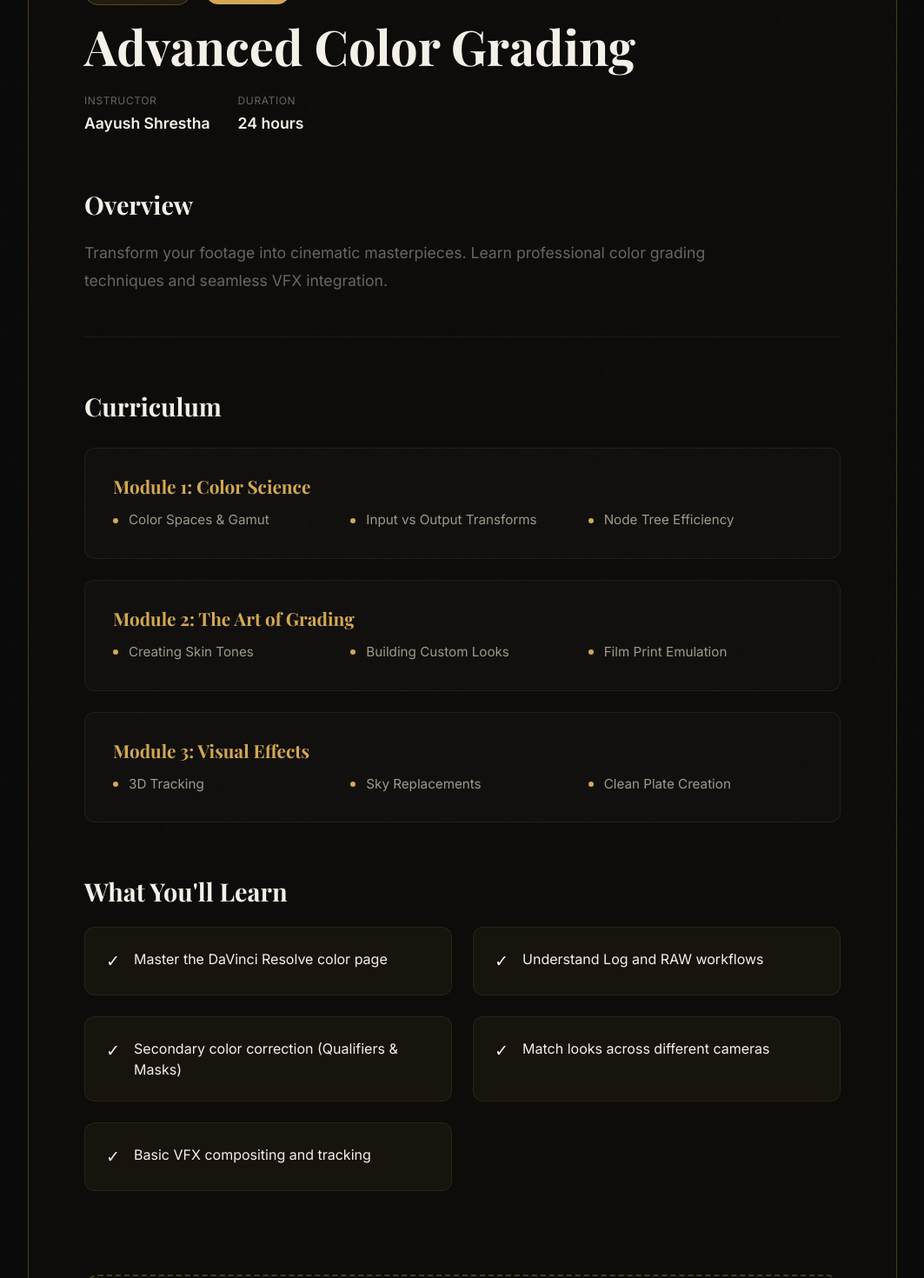
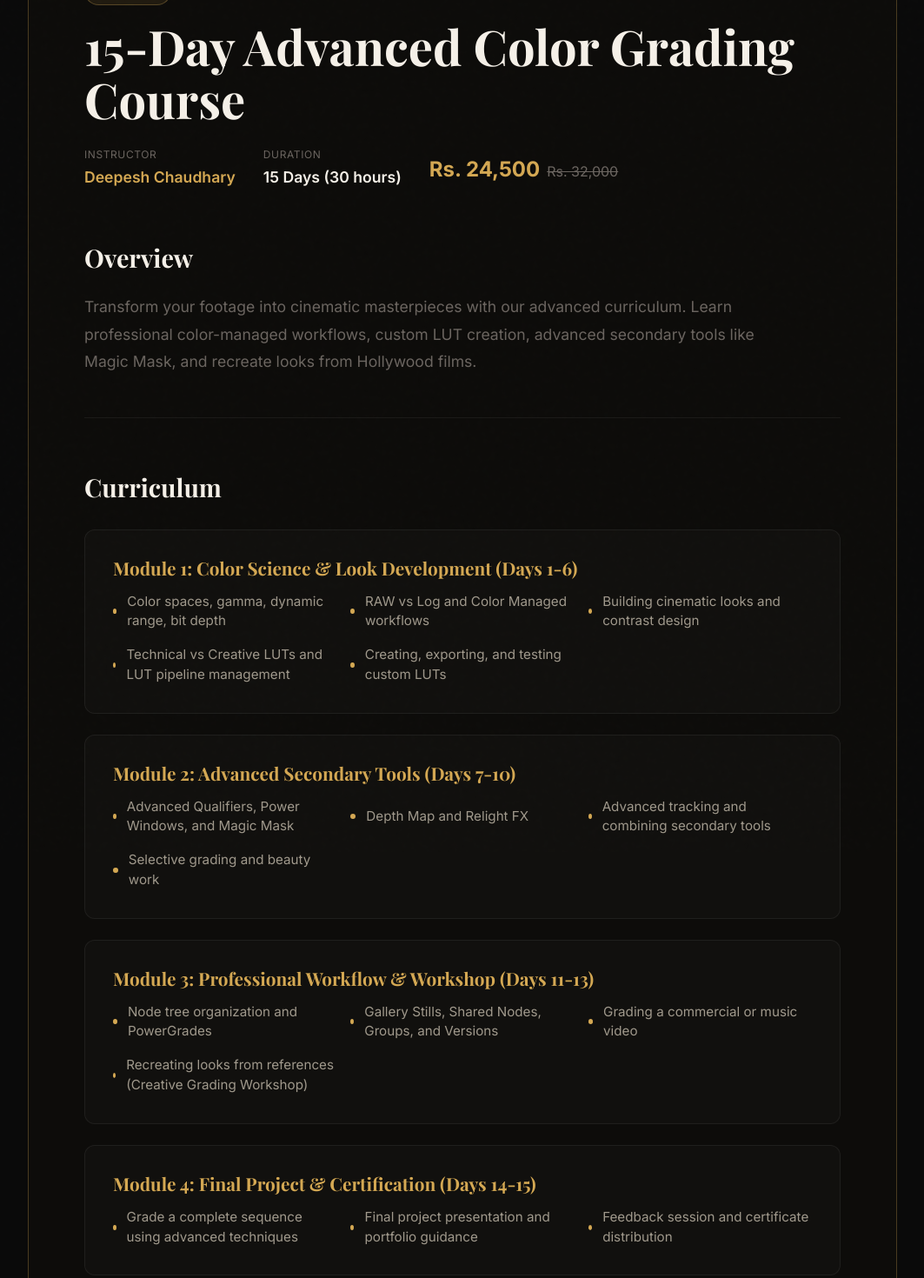
Before and after one commit to Bishes-Maharjan/zyamaru-website-2, a Next.js app: page /course/advanced-color-grading in a window 1280 px wide. Shown: the part 220-1690 px from the top of the page at 87% size, without its empty margins (108-1171 px from the left). Built offline with nearby package versions, Linux system fonts and the light colour scheme; a web font is replaced by a local one.

Commit message:
course instructor change

```diff
--- a/app/components/CourseCard.tsx
+++ b/app/components/CourseCard.tsx
@@ -1,12 +1,15 @@
 'use client';
 
 import { motion } from 'framer-motion';
+import Link from 'next/link';
 
 interface CourseCardProps {
+  slug: string;
   title: string;
   instructor: string;
   price?: string;
   originalPrice?: string;
+  instructorProfile?: string;
   rating?: number;
   students?: string;
   duration: string;
@@ -17,9 +20,13 @@ interface CourseCardProps {
   isUpcoming?: boolean;
 }
 
+import { useRouter } from 'next/navigation';
+
 export default function CourseCard({
+  slug,
   title,
   instructor,
+  instructorProfile,
   price,
   originalPrice,
   rating,
@@ -31,8 +38,10 @@ export default function CourseCard({
   index,
   isUpcoming,
 }: CourseCardProps) {
+  const router = useRouter();
   return (
     <motion.div
+      onClick={() => router.push(`/course/${slug}`)}
       initial={{ opacity: 0, y: 40 }}
       whileInView={{ opacity: 1, y: 0 }}
       viewport={{ once: true, margin: '-60px' }}
@@ -238,10 +247,18 @@ export default function CourseCard({
             margin: '0 0 0.75rem 0',
           }}
         >
-          by {instructor}
+          by {instructorProfile ? (
+            <Link href={instructorProfile} onClick={(e) => e.stopPropagation()} style={{ color: 'var(--color-text-primary)', fontWeight: 500 }}>
+              {instructor}
+            </Link>
+          ) : (
+            <span style={{ color: 'var(--color-text-primary)', fontWeight: 500 }}>
+              {instructor}
+            </span>
+          )}
         </p>
 
-        {/* Rating & Students */}
+        {/* Rating & Students - Commented Out
         {!isUpcoming && (
           <div
             style={{
@@ -275,6 +292,7 @@ export default function CourseCard({
             </span>
           </div>
         )}
+        */}
 
         {/* Price - Stick to bottom */}
         <div
--- a/app/components/FeaturedCourses.tsx
+++ b/app/components/FeaturedCourses.tsx
@@ -49,13 +49,7 @@ export default function FeaturedCourses() {
           }}
         >
           {courses.map((course, i) => (
-            <Link
-              key={course.id}
-              href={`/course/${course.slug}`}
-              style={{ display: 'block', height: '100%', textDecoration: 'none', color: 'inherit' }}
-            >
-              <CourseCard {...course} index={i} />
-            </Link>
+            <CourseCard key={course.id} {...course} index={i} />
           ))}
         </div>
 
--- a/app/course/[slug]/page.tsx
+++ b/app/course/[slug]/page.tsx
@@ -61,7 +61,15 @@ export default function CourseDetail() {
               <div style={{ display: 'flex', flexWrap: 'wrap', gap: '2rem', alignItems: 'center' }}>
                 <div>
                   <span style={{ display: 'block', fontSize: '0.75rem', color: 'var(--color-text-muted)', textTransform: 'uppercase', letterSpacing: '0.05em', marginBottom: '0.25rem' }}>Instructor</span>
-                  <span style={{ fontWeight: 600, fontSize: '1.1rem' }}>{course.instructor}</span>
+                  <span style={{ fontWeight: 600, fontSize: '1.1rem' }}>
+                    {course.instructorProfile ? (
+                      <Link href={course.instructorProfile} style={{ color: 'var(--color-amber)', textDecoration: 'none' }}>
+                        {course.instructor}
+                      </Link>
+                    ) : (
+                      course.instructor
+                    )}
+                  </span>
                 </div>
                 <div>
                   <span style={{ display: 'block', fontSize: '0.75rem', color: 'var(--color-text-muted)', textTransform: 'uppercase', letterSpacing: '0.05em', marginBottom: '0.25rem' }}>Duration</span>
--- a/app/data/courses.ts
+++ b/app/data/courses.ts
@@ -10,6 +10,7 @@ export interface Course {
   slug: string;
   title: string;
   instructor: string;
+  instructorProfile?: string;
   price?: string;
   originalPrice?: string;
   rating?: number;
@@ -31,12 +32,14 @@ export const courses: Course[] = [
     id: 'cinematic-masterclass-beginner',
     slug: 'cinematic-masterclass-beginner',
     title: 'Cinematic Masterclass: The Fundamentals',
-    instructor: 'Amar Maharjan',
+    instructor: 'Bijesh Maharjan',
+    // instructorProfile: '/instructor/bijesh-maharjan',
+
     price: 'Rs. 10,000',
     originalPrice: 'Rs. 15,000',
-    rating: 4.8,
-    students: '850',
-    duration: '20 hours',
+    // rating: 4.8,
+    // students: '850',
+    duration: '10 Days (20 hours)',
     level: 'Beginner',
     badge: 'Popular',
     image: 'rgba(212, 168, 83, 0.15)',
@@ -70,11 +73,12 @@ export const courses: Course[] = [
     slug: 'cinematic-masterclass-advanced',
     title: 'Cinematic Masterclass: Advanced Visual Storytelling',
     instructor: 'Amar Maharjan',
-    price: 'Rs. 25,000',
-    originalPrice: 'Rs. 35,000',
-    rating: 4.9,
-    students: '420',
-    duration: '32 hours',
+    instructorProfile: '/instructor/amar-maharjan',
+    price: 'Rs. 20,000',
+    originalPrice: 'Rs. 25,000',
+    // rating: 4.9,
+    // students: '420',
+    duration: '1 Month (52 hours)',
     level: 'Advanced',
     badge: 'Bestseller',
     image: 'rgba(212, 168, 83, 0.25)',
@@ -104,12 +108,148 @@ export const courses: Course[] = [
     available: true
   },
   {
+    id: 'basic-color-grading',
+    slug: 'basic-color-grading',
+    title: '15-Day Basic Color Grading Course',
+    instructor: 'Deepesh Chaudhary',
+    instructorProfile: `/instructor/deepesh-chaudhary`,
+    price: 'Rs. 12,500',
+    originalPrice: 'Rs. 18,000',
+    // rating: 4.7,
+    // students: '310',
+    duration: '15 Days (30 hours)',
+    level: 'Beginner to Intermediate',
+    badge: 'New',
+    isUpcoming: false,
+    image: 'rgba(96, 165, 250, 0.1)',
+    description: 'Learn the fundamentals of color grading in DaVinci Resolve. From project setup and conforming to primary/secondary corrections, shot matching, and crafting cinematic looks, this course will build a solid foundation for your color grading career.',
+    learningOutcomes: [
+      'Master the DaVinci Resolve interface, project setup, and conforming workflows',
+      'Understand primary corrections (Contrast, Exposure, White Balance)',
+      'Learn shot matching techniques for scene continuity',
+      'Use Power Windows and basic masking for selective color correction',
+      'Develop creative cinematic looks and skin tone correction'
+    ],
+    curriculum: [
+      {
+        chapter: 'Module 1: UI & Conforming (Days 1-3)',
+        topics: [
+          'DaVinci interface, project setup & importing media',
+          'Timeline creation & relinking offline media',
+          'Conforming XML/EDL workflows',
+          'Hands-on practice on editing and conforming'
+        ]
+      },
+      {
+        chapter: 'Module 2: Primary Corrections (Days 4-7)',
+        topics: [
+          'Contrast Control (Lift, Gamma, Gain, Exposure)',
+          'Adjusting temperature, tint, and saturation',
+          'Achieving natural color balance',
+          'Practical exercises on multiple clips'
+        ]
+      },
+      {
+        chapter: 'Module 3: Shot Matching (Days 8-10)',
+        topics: [
+          'Scene continuity basics',
+          'Matching multiple shots for exposure and white balance',
+          'Ensuring color consistency across scenes',
+          'Instructor-led practical shot matching'
+        ]
+      },
+      {
+        chapter: 'Module 4: Secondary Corrections & Looks (Days 11-14)',
+        topics: [
+          'Power Windows & Qualifiers',
+          'Basic masking for selective color correction',
+          'Creating cinematic looks and skin tone correction',
+          'Grading a complete clip from start to finish'
+        ]
+      },
+      {
+        chapter: 'Module 5: Final Review & Certification (Day 15)',
+        topics: [
+          'Final review of projects',
+          'Feedback session and Q&A',
+          'Certificate distribution'
+        ]
+      }
+    ],
+    category: CourseCategory.BasicColorGrading,
+    available: true
+  },
+  {
+    id: 'advanced-color-grading',
+    slug: 'advanced-color-grading',
+    title: '15-Day Advanced Color Grading Course',
+    instructor: 'Deepesh Chaudhary',
+    instructorProfile: `/instructor/deepesh-chaudhary`,
+    price: 'Rs. 24,500',
+    originalPrice: 'Rs. 32,000',
+    // rating: 4.9,
+    // students: '185',
+    duration: '15 Days (30 hours)',
+    level: 'Advanced',
+    badge: 'Advanced',
+    isUpcoming: false,
+    image: 'rgba(96, 165, 250, 0.15)',
+    description: 'Transform your footage into cinematic masterpieces with our advanced curriculum. Learn professional color-managed workflows, custom LUT creation, advanced secondary tools like Magic Mask, and recreate looks from Hollywood films.',
+    learningOutcomes: [
+      'Master advanced color science, Log/RAW workflows, and Color Management',
+      'Create, test, and manage technical and creative LUT pipelines',
+      'Master advanced secondary tools (Magic Mask, Depth Map, Relight FX)',
+      'Optimize professional workflows using Node Trees and PowerGrades',
+      'Recreate looks from references and grade complete commercial sequences'
+    ],
+    curriculum: [
+      {
+        chapter: 'Module 1: Color Science & Look Development (Days 1-6)',
+        topics: [
+          'Color spaces, gamma, dynamic range, bit depth',
+          'RAW vs Log and Color Managed workflows',
+          'Building cinematic looks and contrast design',
+          'Technical vs Creative LUTs and LUT pipeline management',
+          'Creating, exporting, and testing custom LUTs'
+        ]
+      },
+      {
+        chapter: 'Module 2: Advanced Secondary Tools (Days 7-10)',
+        topics: [
+          'Advanced Qualifiers, Power Windows, and Magic Mask',
+          'Depth Map and Relight FX',
+          'Advanced tracking and combining secondary tools',
+          'Selective grading and beauty work'
+        ]
+      },
+      {
+        chapter: 'Module 3: Professional Workflow & Workshop (Days 11-13)',
+        topics: [
+          'Node tree organization and PowerGrades',
+          'Gallery Stills, Shared Nodes, Groups, and Versions',
+          'Grading a commercial or music video',
+          'Recreating looks from references (Creative Grading Workshop)'
+        ]
+      },
+      {
+        chapter: 'Module 4: Final Project & Certification (Days 14-15)',
+        topics: [
+          'Grade a complete sequence using advanced techniques',
+          'Final project presentation and portfolio guidance',
+          'Feedback session and certificate distribution'
+        ]
+      }
+    ],
+    category: CourseCategory.AdvancedColorGrading,
+    available: true
+  },
+  {
     id: 'documentary-filmmaking',
     slug: 'documentary-filmmaking',
     title: "Documentary Filmmaking: Telling Nepal's Stories",
     instructor: 'Srijana Basnet',
-    rating: 4.8,
-    students: '650',
+    // rating: 4.8,
+    // students: '650',
     duration: '28 hours',
     level: 'Intermediate',
     badge: 'Upcoming',
@@ -144,42 +284,6 @@ export const courses: Course[] = [
     ],
     category: CourseCategory.DocumentaryFilmmaking,
     available: false
-  },
-  {
-    id: 'advanced-color-grading',
-    slug: 'advanced-color-grading',
-    title: 'Advanced Color Grading',
-    instructor: 'Aayush Shrestha',
-    duration: '24 hours',
-    level: 'Intermediate',
-    badge: 'Upcoming',
-    isUpcoming: true,
-    image: 'rgba(96, 165, 250, 0.15)',
-    description: 'Transform your footage into cinematic masterpieces. Learn professional color grading techniques and seamless VFX integration.',
-    learningOutcomes: [
-      'Master the DaVinci Resolve color page',
-      'Understand Log and RAW workflows',
-      'Secondary color correction (Qualifiers & Masks)',
-      'Match looks across different cameras',
-      'Basic VFX compositing and tracking'
-    ],
-    curriculum: [
-      {
-        chapter: 'Module 1: Color Science',
-        topics: ['Color Spaces & Gamut', 'Input vs Output Transforms', 'Node Tree Efficiency']
-      },
-      {
-        chapter: 'Module 2: The Art of Grading',
-        topics: ['Creating Skin Tones', 'Building Custom Looks', 'Film Print Emulation']
-      },
-      {
-        chapter: 'Module 3: Visual Effects',
-        topics: ['3D Tracking', 'Sky Replacements', 'Clean Plate Creation']
-      }
-    ],
-    category: CourseCategory.AdvancedColorGrading,
-    available: false
-
   },
   {
     id: 'drone-cinematography',
--- a/types/course.ts
+++ b/types/course.ts
@@ -2,7 +2,8 @@ export enum Course {
     CinematicMasterclassBeginner = "Cinematic Masterclass: The Fundamentals",
     CinematicMasterclassAdvanced = "Cinematic Masterclass: Advanced Visual Storytelling",
     DocumentaryFilmmaking = "Documentary Filmmaking: Telling Nepal's Stories",
-    AdvancedColorGrading = "Advanced Color Grading & Visual Effects",
+    BasicColorGrading = "15-Day Basic Color Grading Course",
+    AdvancedColorGrading = "15-Day Advanced Color Grading Course",
     DroneCinematography = "Drone Cinematography & Aerial Storytelling",
     Other = "Other",
 }
```
